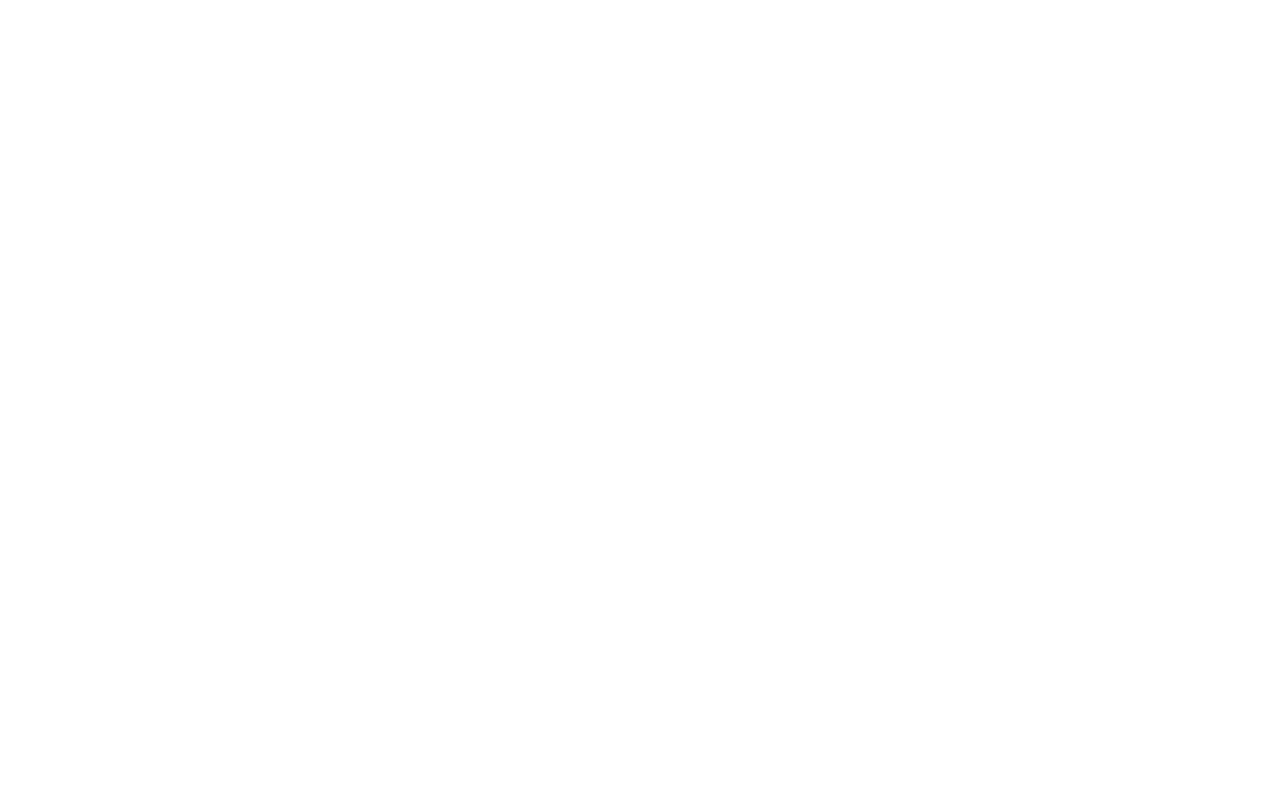
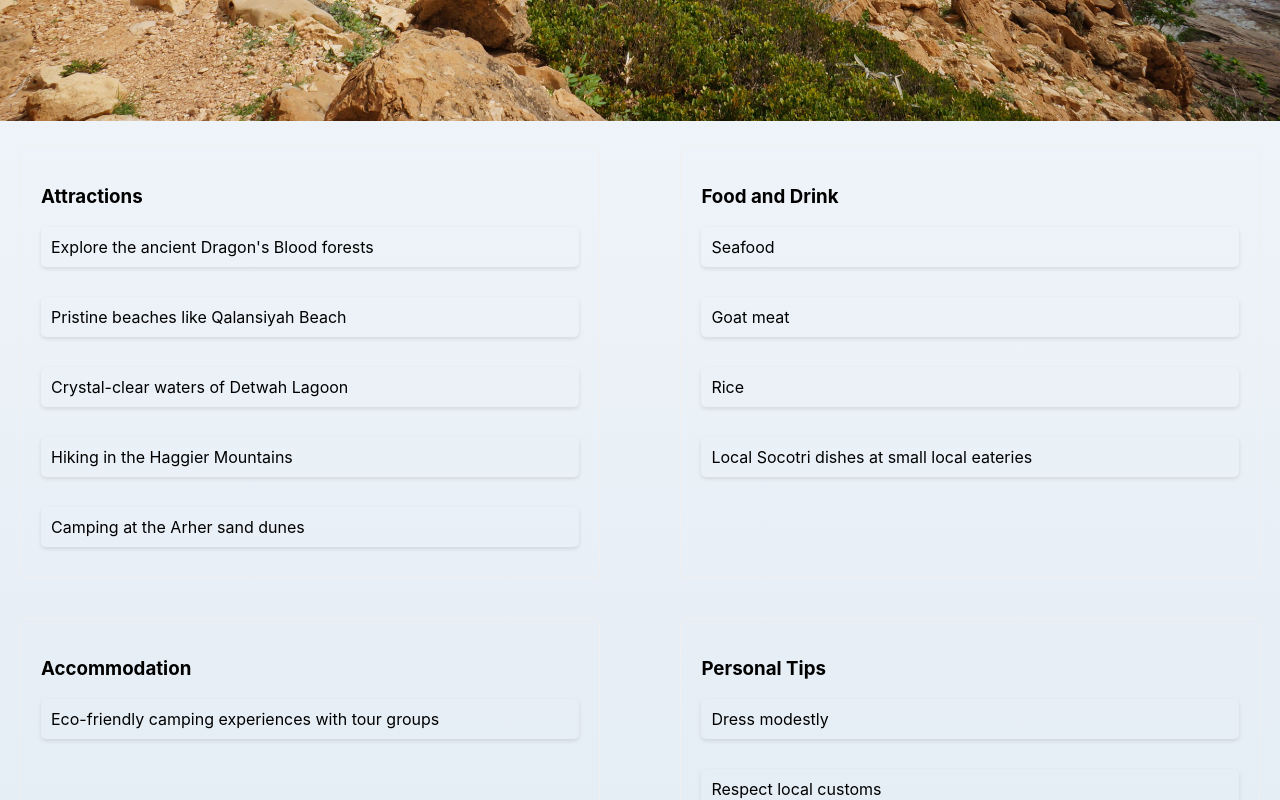
Before and after one commit to ToeCrow/React-indv-Boiler-Room-Travelplaner, a React (Vite) app: page /exotictravels in a window 1280 px wide. Shown: the part 1060-1860 px from the top of the page. Before the commit the page ends 800 px from the top, so only its background shows below. Built offline with nearby package versions, Linux system fonts and the light colour scheme; data requests are answered from the project's data file.

Commit message:
new component to shorten exotic travel

```diff
--- a/src/Pages/ExoticTravels/DestinationList.jsx
+++ b/src/Pages/ExoticTravels/DestinationList.jsx
@@ -1,14 +1,7 @@
 import React, { useState, useEffect } from 'react';
 import './DestinationList.css';
-// import Socotra from "../../assets/Socotra.jpg";
-// import SocotraSmall from '../../assets/SocotraSmall.jpg';
-// import Minsk from '../../assets/Minsk.jpg';
-// import MinskSmall from '../../assets/MinskSmall.jpg';
-// import Comoros from '../../assets/Comoros.jpg';
-// import ComorosSmall from '../../assets/ComorosSmall.jpg';
-// import Svalbard from '../../assets/Svalbard.jpg';
-// import SvalbardSmall from '../../assets/SvalbardSmall.jpg';
 import LazyImage from '../../Components/LazyImage/LazyImage';
+import TravelList from './TravelList';
 
 
 const DestinationDetails = ({ destination }) => {
@@ -22,38 +15,10 @@ const DestinationDetails = ({ destination }) => {
         altText={destination.name}
         className="destination-image" />
       <section id="travel-info">
-        <div className='travel-list'>
-          <h3>Attractions</h3>
-          <ul>
-            {destination.attractions.map((attraction, index) => (
-              <li key={index}>{attraction}</li>
-            ))}
-          </ul>
-        </div>
-        <div className='travel-list'>
-          <h3>Food and Drink</h3>
-          <ul>
-            {destination.foodAndDrink.map((food, index) => (
-              <li key={index}>{food}</li>
-            ))}
-          </ul>
-        </div>
-        <div className='travel-list'>
-          <h3>Accommodation</h3>
-          <ul>
-            {destination.accommodation.map((accommodation, index) => (
-              <li key={index}>{accommodation}</li>
-            ))}
-          </ul>
-        </div>
-        <div className='travel-list'>
-          <h3>Personal Tips</h3>
-          <ul>
-            {destination.personalTips.map((tip, index) => (
-              <li key={index}>{tip}</li>
-            ))}
-          </ul>
-        </div>
+      <TravelList title="Attractions" items={destination.attractions} />
+        <TravelList title="Food and Drink" items={destination.foodAndDrink} />
+        <TravelList title="Accommodation" items={destination.accommodation} />
+        <TravelList title="Personal Tips" items={destination.personalTips} />
       </section>
       <h3>Travel Conditions</h3>
       <p>{destination.travelConditions}</p>
@@ -70,8 +35,10 @@ const DestinationList = () => {
     fetch('http://localhost:3001/destinations')
       .then((response) => response.json())
       .then((data) => {
-        console.log("Fetched data:", data); // Kolla att bilderna laddas korrekt
         setDestinations(data);
+        if (data.length > 0) {
+          setSelectedDestination(data[0]); // 🚀 Välj första destinationen direkt
+        }
       })
       .catch((error) => console.error("Error fetching destinations:", error));
   }, []);
--- /dev/null
+++ b/src/Pages/ExoticTravels/TravelList.jsx
@@ -0,0 +1,16 @@
+import React from 'react';
+
+const TravelList = ({ title, items }) => {
+  return (
+    <div className="travel-list">
+      <h3>{title}</h3>
+      <ul>
+        {items.map((item, index) => (
+          <li key={index}>{item}</li>
+        ))}
+      </ul>
+    </div>
+  );
+};
+
+export default TravelList;
```
